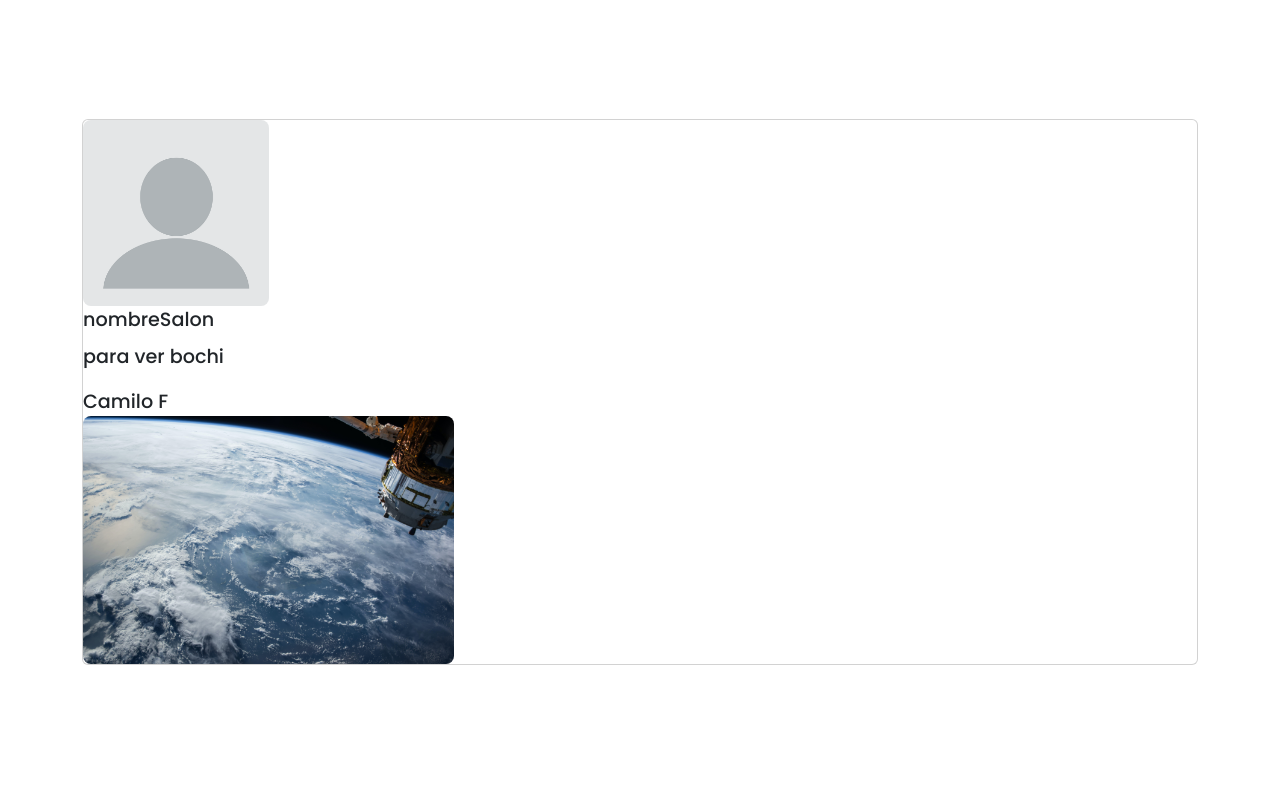
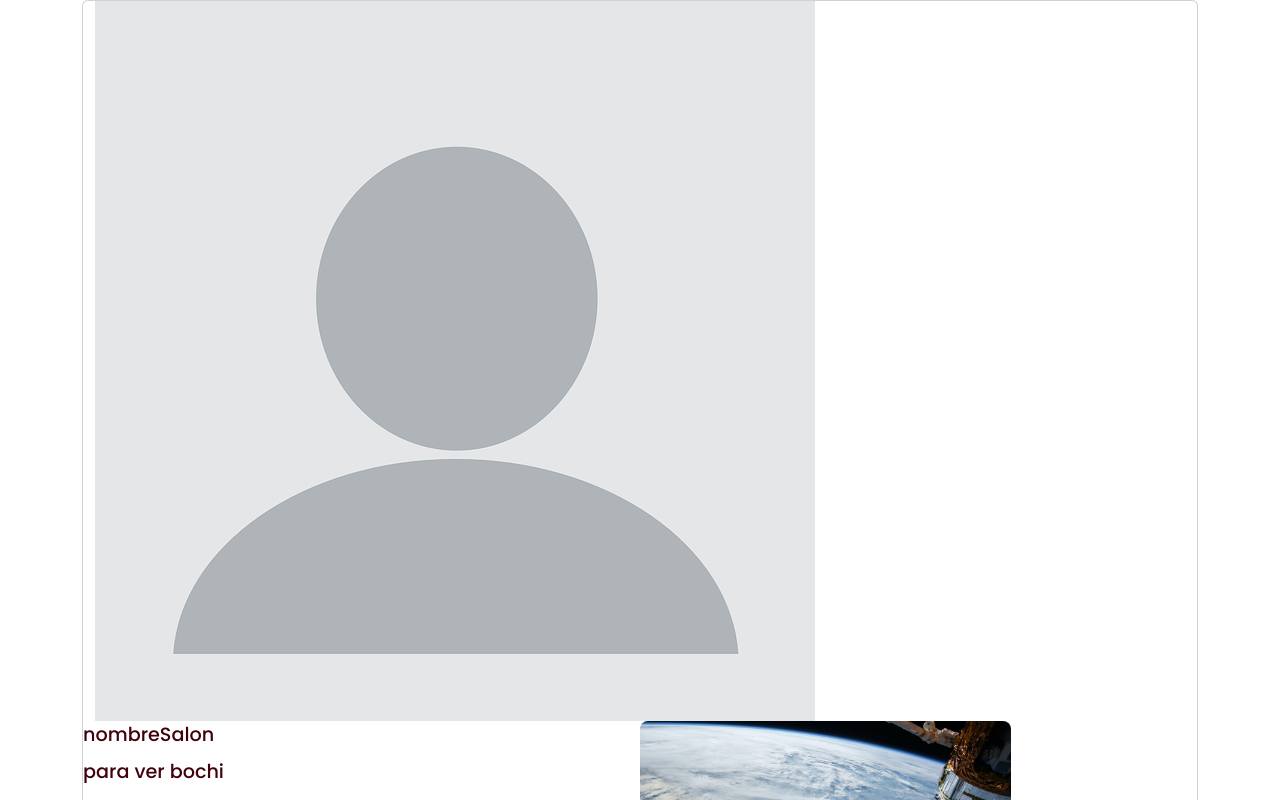
Before and after one commit to Feligx/EICTSpaces-WEB, a React (Vite) app in the folder react/eict-spaces/: page / in a window 1280 px wide. Shown: the top 800 px of the page. Built offline with nearby package versions, Linux system fonts and the light colour scheme.

Commit message:
various test

```diff
--- a/react/eict-spaces/src/components/cards/HorizontalCard.jsx
+++ b/react/eict-spaces/src/components/cards/HorizontalCard.jsx
@@ -1,15 +1,18 @@
-import { Card, CardBody, CardImg, CardText, CardTitle, Col, Row } from "reactstrap"
+import { Card, CardBody, CardImg, CardText, CardTitle, Col, Row,Container } from "reactstrap"
 import './HorizontalCard.css'
 import { Link } from 'react-router-dom'
 import CardStat from "./CardStat"
 //el link envia a la modal
 const HorizontalCard = ({ nombreSalon, profilePic, person, image, linkModal, reason }) => {
     return (
+        <Card className="card mb-3">
             <Link to={linkModal}>
-            <Row className="card mb-3 row g-0">
-                <Col className="col-2">
-                    <CardImg src={profilePic} className="card-img-top rounded-3 foto-perfil"></CardImg>
-                </Col>
+                <Row className="row g-0">
+
+                        <Container  className="card-img-top rounded-3 foto-perfil">
+                            <img src={profilePic}></img>
+                        </Container>
+
 
                     <Col className="col-6">
                         <Row>
@@ -28,6 +31,7 @@ const HorizontalCard = ({ nombreSalon, profilePic, person, image, linkModal, rea
                     </Col>
                 </Row>
             </Link>
+        </Card>
     )
 }
 
```
Lines whose indentation alone changed are shown as unchanged.
